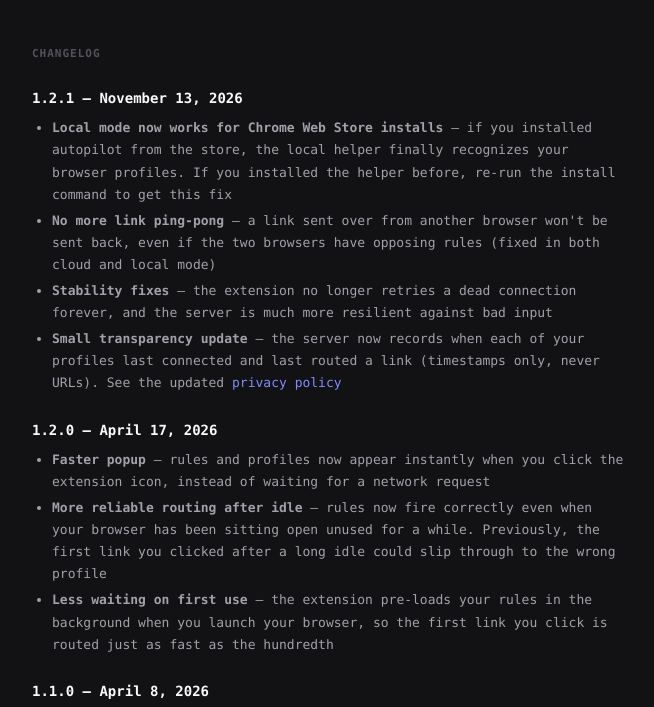
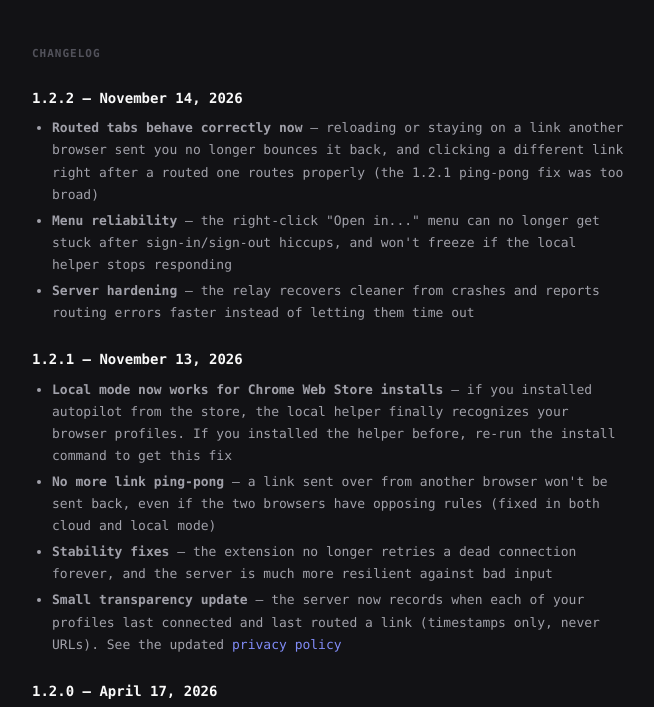
Before and after one commit to dantemoon1/autopilot, a browser extension: page packages/website/changelog.html in a window 1280 px wide. Shown: the part 66-773 px from the top of the page, without its empty margins (312-966 px from the left). Drawn offline with Linux system fonts and the light colour scheme.

Commit message:
v1.2.2 release prep
Generated with Devin (https://devin.ai)
Co-Authored-By: Devin <158243242+devin-ai-integration[bot]@users.noreply.github.com>

```diff
--- a/packages/website/changelog.html
+++ b/packages/website/changelog.html
@@ -20,6 +20,13 @@
       <section class="section" style="border-top: none; padding-top: 48px;">
         <h2>Changelog</h2>
         <div class="prose">
+
+          <h3>1.2.2 — November 14, 2026</h3>
+          <ul>
+            <li><strong>Routed tabs behave correctly now</strong> — reloading or staying on a link another browser sent you no longer bounces it back, and clicking a different link right after a routed one routes properly (the 1.2.1 ping-pong fix was too broad)</li>
+            <li><strong>Menu reliability</strong> — the right-click "Open in..." menu can no longer get stuck after sign-in/sign-out hiccups, and won't freeze if the local helper stops responding</li>
+            <li><strong>Server hardening</strong> — the relay recovers cleaner from crashes and reports routing errors faster instead of letting them time out</li>
+          </ul>
 
           <h3>1.2.1 — November 13, 2026</h3>
           <ul>
```
Also changed, not shown: packages/extension/manifest.json.
